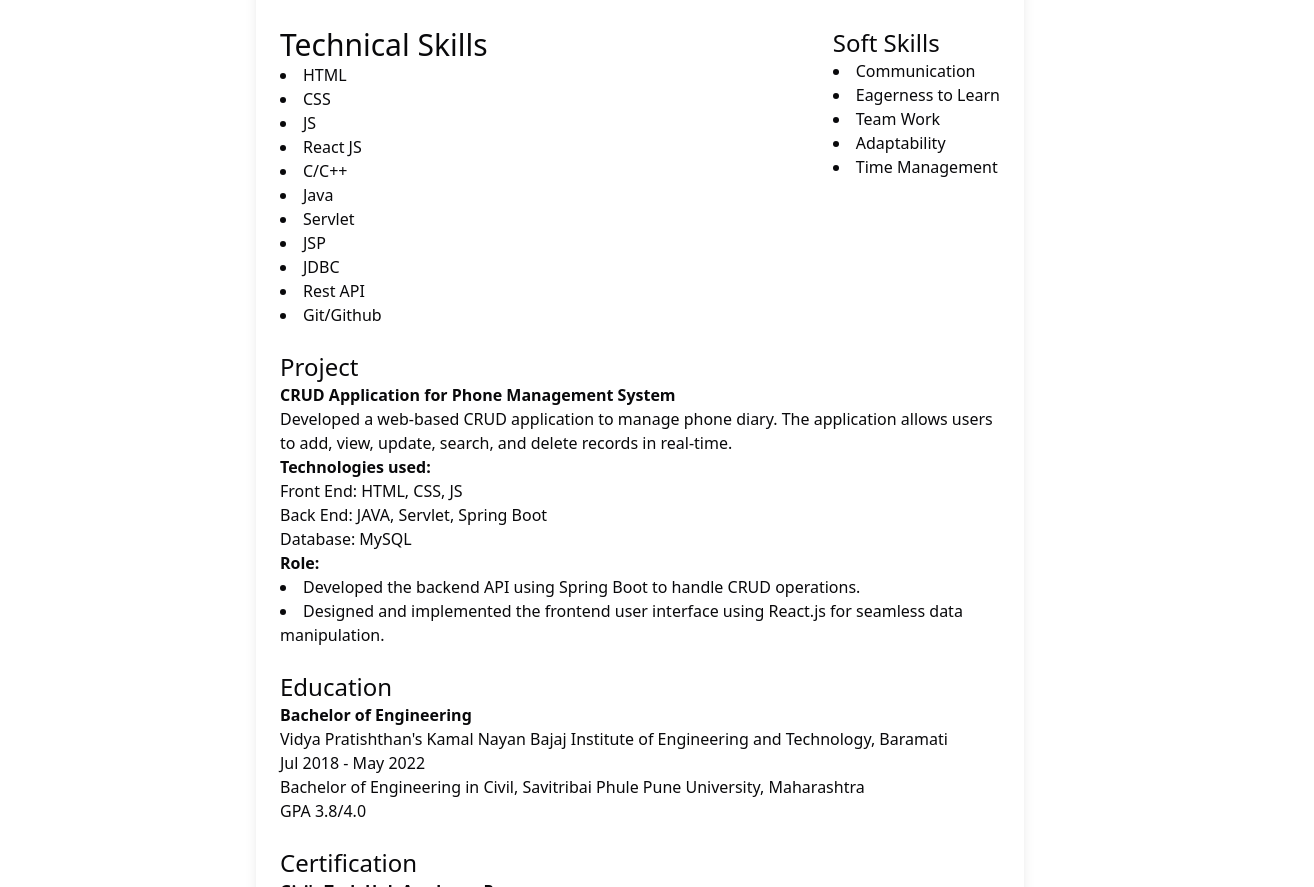
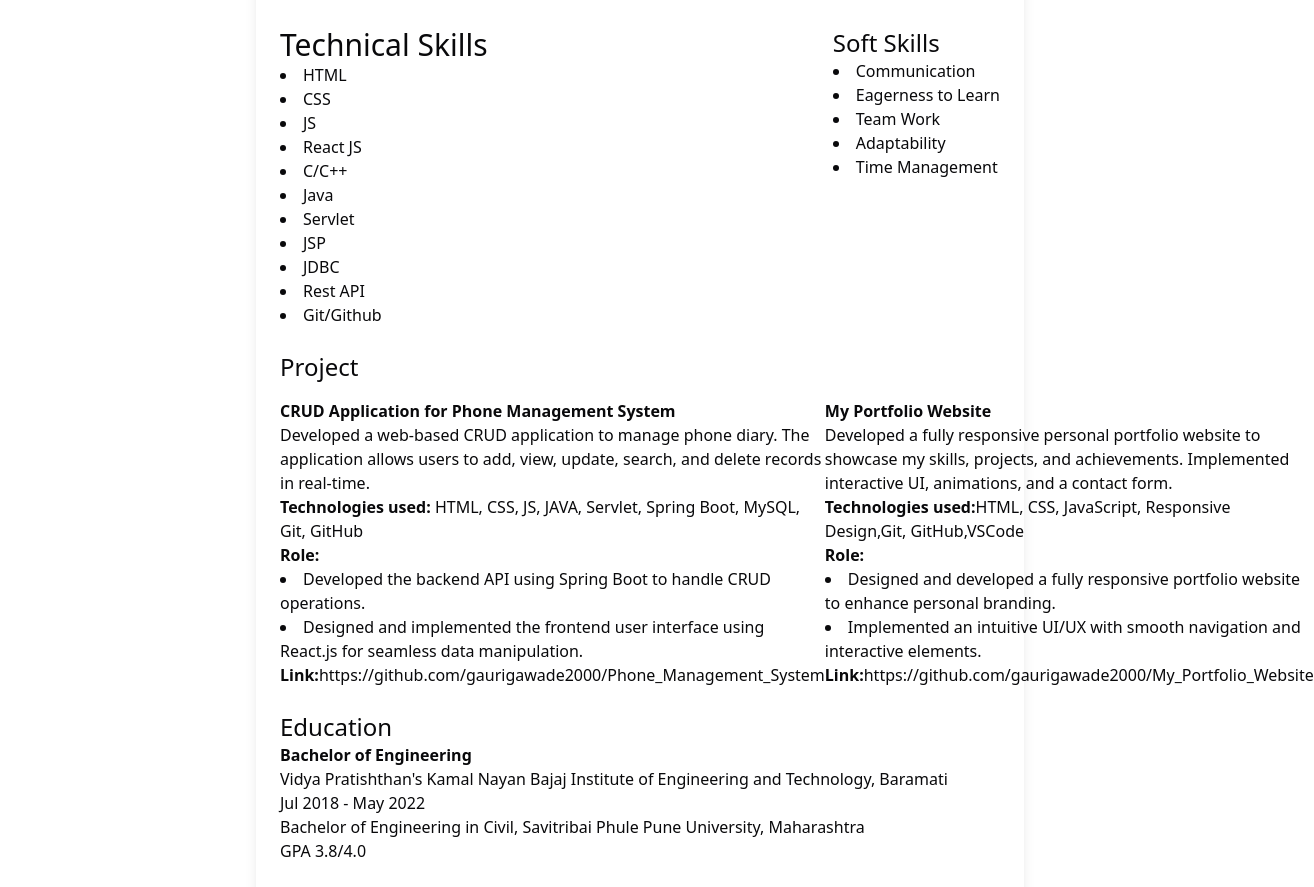
Before and after one commit to gaurigawade2000/Gauri_Resume, a plain HTML site: page index.html in a window 1280 px wide. Shown: the part 385-1272 px from the top of the page, 1314 px wide, since content can reach past the window. Drawn offline with nearby package versions, Linux system fonts and the light colour scheme.

Commit message:
changes in project

```diff
--- a/index.html
+++ b/index.html
@@ -1,4 +1,5 @@
 <html>
+
 <head>
     <meta charset="UTF-8">
     <meta name="viewport" content="width=device-width, initial-scale=1.0">
@@ -41,6 +42,7 @@
 			}
 		</style>
 </head>
+
 <body>
 
 
@@ -63,7 +65,10 @@
         </div>
         <h3 class="text-2xl mt-6">Profile</h3>
         <p class="text-1xl">
-        I have a Bachelor of Engineering degree and am a driven, meticulous person. I have a solid background in HTML, CSS, and JavaScript, and my passion is Full Stack Web Development. I have worked with backend technologies including Java, Servlet, and JSP, and I am skilled in React JS.  I can't wait to advance as a Full Stack Developer and make a valuable contribution to a vibrant team atmosphere.  </p>
+            I have a Bachelor of Engineering degree and am a driven, meticulous person. I have a solid background in
+            HTML, CSS, and JavaScript, and my passion is Full Stack Web Development. I have worked with backend
+            technologies including Java, Servlet, and JSP, and I am skilled in React JS. I can't wait to advance as a
+            Full Stack Developer and make a valuable contribution to a vibrant team atmosphere. </p>
         <div class="flex justify-between mt-4">
             <div>
                 <h3 class="text-3xl mt-6">Technical Skills</h3>
@@ -79,7 +84,8 @@
                     <li>JDBC</li>
                     <li>Rest API</li>
                     <li>Git/Github</li>
-    </ul></div>
+                </ul>
+            </div>
             <div>
                 <h3 class="text-2xl mt-6">Soft Skills</h3>
                 <ul class="list-disc list-inside text-1xl">
@@ -92,21 +98,48 @@
             </div>
         </div>
         <h3 class="text-2xl mt-6">Project</h3>
+        <div class="flex justify-between mt-4">
+            <div>
+
                 <h4 class="font-semibold">CRUD Application for Phone Management System</h4>
                 <p class="text-1xl">
-        Developed a web-based CRUD application to manage phone diary. The application allows users to add, view, update, search, and delete records in real-time.
-        <ul class="text-1xl">
+                    Developed a web-based CRUD application to manage phone diary. The application allows users to add,
+                    view, update, search, and delete records in real-time.
+                <p class="text-1xl">
                     <strong>Technologies used:</strong>
-            <li>Front End: HTML, CSS, JS</li>
-            <li>Back End: JAVA, Servlet, Spring Boot</li>
-            <li>Database: MySQL</li>
-        </ul>
+                    HTML, CSS, JS, JAVA, Servlet, Spring Boot, MySQL, Git, GitHub
+                </p>
                 </p>
                 <h4 class="font-semiboldd"><strong>Role:</strong></h4>
                 <ul class="list-disc list-inside text-1xl">
                     <li>Developed the backend API using Spring Boot to handle CRUD operations.</li>
-        <li>Designed and implemented the frontend user interface using React.js for seamless data manipulation.</li>
+                    <li>Designed and implemented the frontend user interface using React.js for seamless data
+                        manipulation.</li>
                 </ul>
+				<p class="text-1xl">
+				<strong>Link:</strong><a href="YOUR_GITHUB_LINK" target="_blank">https://github.com/gaurigawade2000/Phone_Management_System</a>
+				</p>
+            </div>
+            <div>
+                <h4 class="font-semibold">My Portfolio Website</h4>
+                <p class="text-1xl">
+                    Developed a fully responsive personal portfolio website to showcase my skills, projects, and
+                    achievements.
+                    Implemented interactive UI, animations, and a contact form.
+                <p class="text-1xl"><strong>Technologies used:</strong>HTML, CSS, JavaScript, Responsive Design,Git,
+                    GitHub,VSCode
+                </p>
+                </p>
+                <h4 class="font-semiboldd"><strong>Role:</strong></h4>
+                <ul class="list-disc list-inside text-1xl">
+                    <li>Designed and developed a fully responsive portfolio website to enhance personal branding.</li>
+                    <li>Implemented an intuitive UI/UX with smooth navigation and interactive elements.</li>
+                </ul>
+				<p class="text-1xl">
+				<strong>Link:</strong><a href="YOUR_GITHUB_LINK" target="_blank">https://github.com/gaurigawade2000/My_Portfolio_Website</a>
+				</p>
+            </div>
+        </div>
         <h3 class="text-2xl mt-6">Education</h3>
         <p class="text-1xl">
             <strong>Bachelor of Engineering</strong><br>
@@ -124,4 +157,5 @@
         </p>
     </div>
 </body>
+
 </html>
```
Lines whose indentation alone changed are shown as unchanged.
